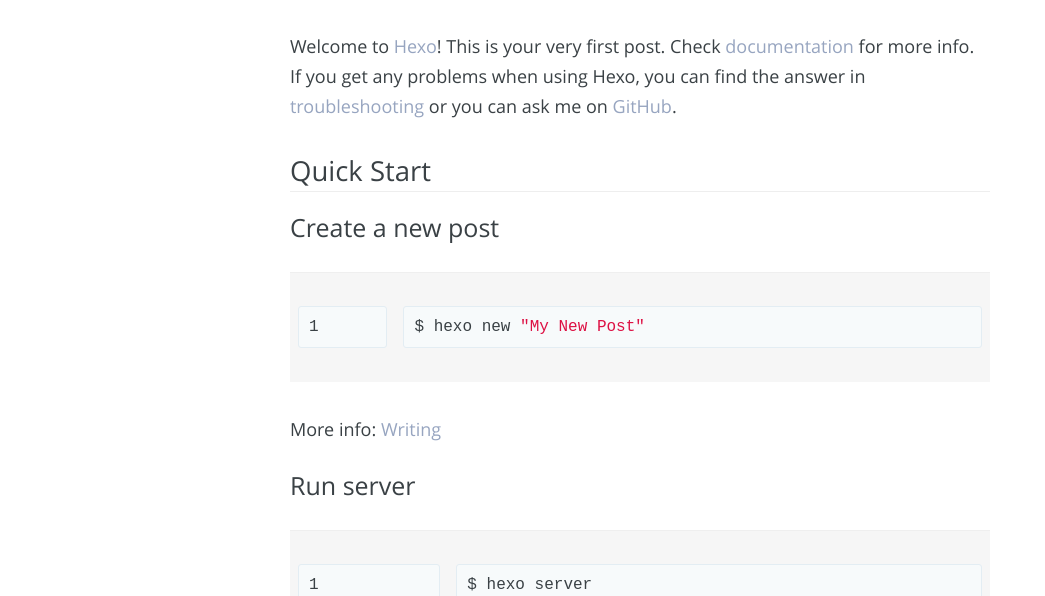
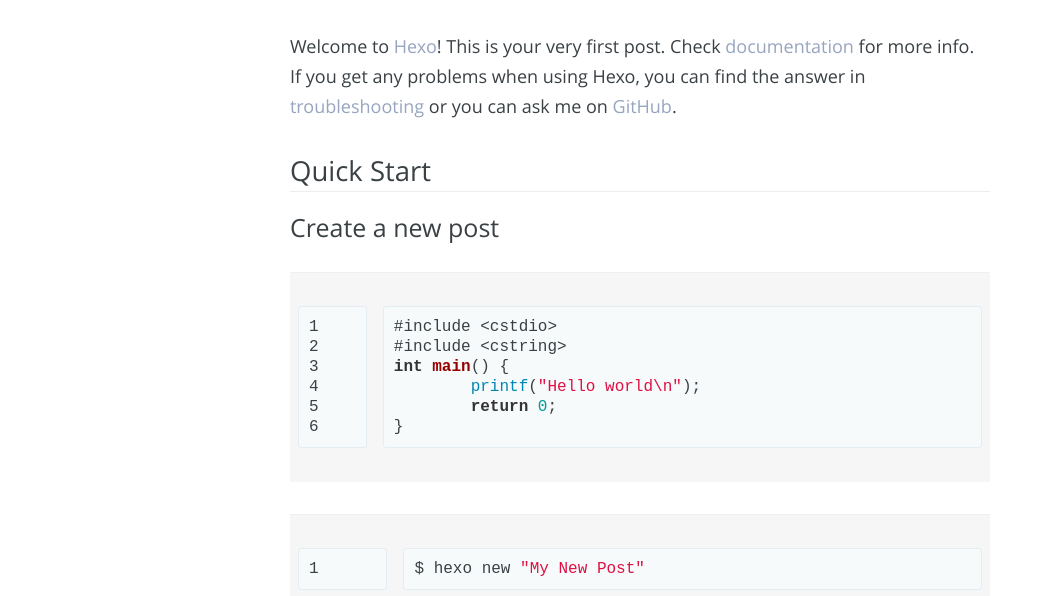
Before and after one commit to cen5bin/cen5bin.github.io, a plain HTML site: page 2016/03/22/hello-world/index.html in a window 1280 px wide. Shown: the part 204-800 px from the top of the page, without its empty margins (0-1045 px from the left). Drawn offline with nearby package versions, Linux system fonts and the light colour scheme; a script that the page names is missing.

Commit message:
Site updated: 2016-03-22 17:05:45

```diff
--- a/2016/03/22/hello-world/index.html
+++ b/2016/03/22/hello-world/index.html
@@ -143,14 +143,15 @@
 
                     <div class="post-meta">
                         Post on<span class="fa fa-clock-o"></span>
-                        <time datetime="2016-03-22T16:46:36.000Z"
+                        <time datetime="2016-03-22T17:05:15.000Z"
                               itemprop="datePublished">2016-03-22</time>
                     </div>
     </span>
 
         <section class="post-content">
             <p>Welcome to <a href="https://hexo.io/" target="_blank" rel="external">Hexo</a>! This is your very first post. Check <a href="https://hexo.io/docs/" target="_blank" rel="external">documentation</a> for more info. If you get any problems when using Hexo, you can find the answer in <a href="https://hexo.io/docs/troubleshooting.html" target="_blank" rel="external">troubleshooting</a> or you can ask me on <a href="https://github.com/hexojs/hexo/issues" target="_blank" rel="external">GitHub</a>.</p>
-<h2 id="Quick-Start"><a href="#Quick-Start" class="headerlink" title="Quick Start"></a>Quick Start</h2><h3 id="Create-a-new-post"><a href="#Create-a-new-post" class="headerlink" title="Create a new post"></a>Create a new post</h3><figure class="highlight bash"><table><tr><td class="gutter"><pre><span class="line">1</span><br></pre></td><td class="code"><pre><span class="line">$ hexo new <span class="string">"My New Post"</span></span><br></pre></td></tr></table></figure>
+<h2 id="Quick-Start"><a href="#Quick-Start" class="headerlink" title="Quick Start"></a>Quick Start</h2><h3 id="Create-a-new-post"><a href="#Create-a-new-post" class="headerlink" title="Create a new post"></a>Create a new post</h3><figure class="highlight cpp"><table><tr><td class="gutter"><pre><span class="line">1</span><br><span class="line">2</span><br><span class="line">3</span><br><span class="line">4</span><br><span class="line">5</span><br><span class="line">6</span><br></pre></td><td class="code"><pre><span class="line"><span class="meta">#<span class="meta-keyword">include</span> <span class="meta-string">&lt;cstdio&gt;</span></span></span><br><span class="line"><span class="meta">#<span class="meta-keyword">include</span> <span class="meta-string">&lt;cstring&gt;</span></span></span><br><span class="line"><span class="function"><span class="keyword">int</span> <span class="title">main</span><span class="params">()</span> </span>&#123;</span><br><span class="line">	<span class="built_in">printf</span>(<span class="string">"Hello world\n"</span>);</span><br><span class="line">	<span class="keyword">return</span> <span class="number">0</span>;</span><br><span class="line">&#125;</span><br></pre></td></tr></table></figure>
+<figure class="highlight bash"><table><tr><td class="gutter"><pre><span class="line">1</span><br></pre></td><td class="code"><pre><span class="line">$ hexo new <span class="string">"My New Post"</span></span><br></pre></td></tr></table></figure>
 <p>More info: <a href="https://hexo.io/docs/writing.html" target="_blank" rel="external">Writing</a></p>
 <h3 id="Run-server"><a href="#Run-server" class="headerlink" title="Run server"></a>Run server</h3><figure class="highlight bash"><table><tr><td class="gutter"><pre><span class="line">1</span><br></pre></td><td class="code"><pre><span class="line">$ hexo server</span><br></pre></td></tr></table></figure>
 <p>More info: <a href="https://hexo.io/docs/server.html" target="_blank" rel="external">Server</a></p>
```
Also changed, not shown: archives/2016/03/index.html (+1 -1 lines), archives/2016/index.html (+1 -1 lines), archives/index.html (+1 -1 lines), index.html (+1 -1 lines).
